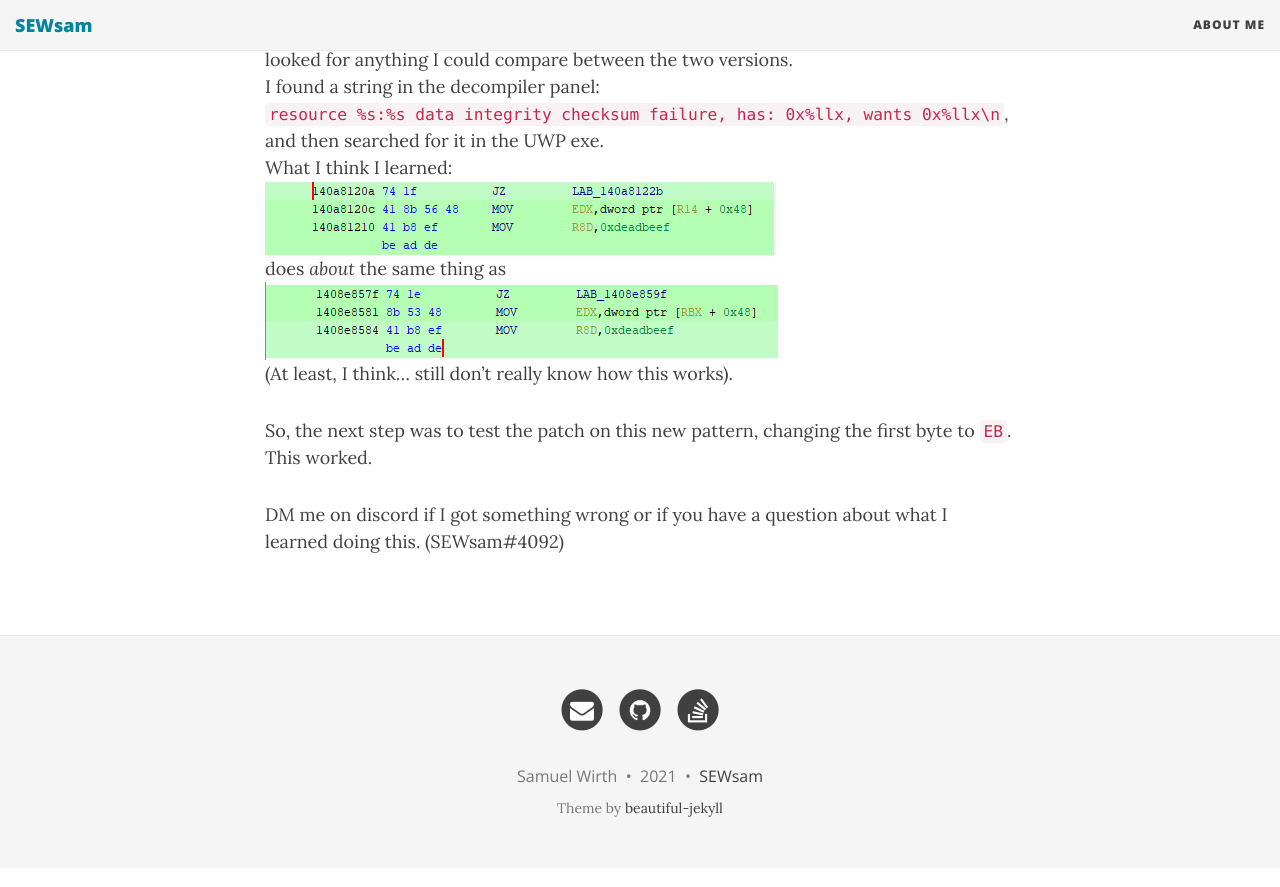
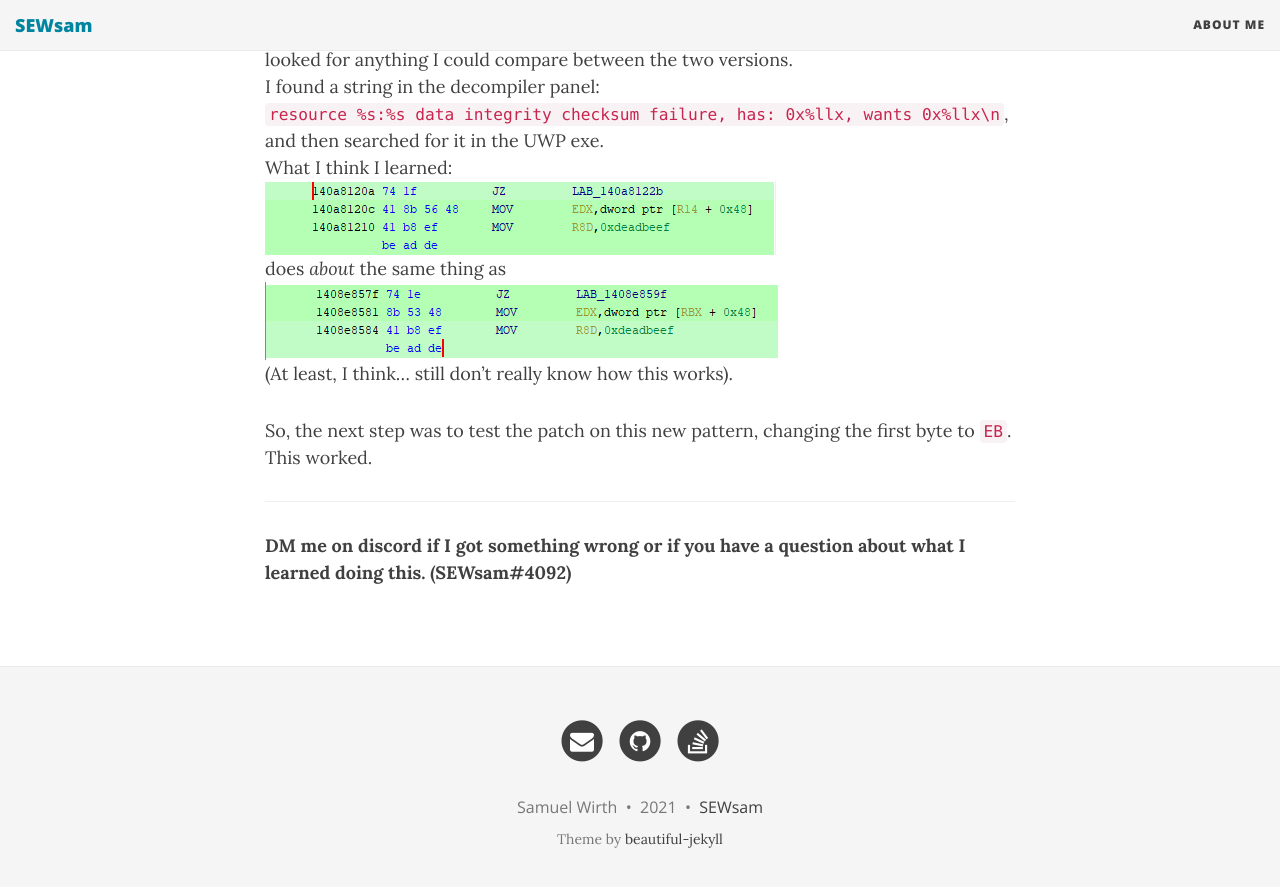
Before and after one commit to SEWsam/sewsam.github.io, a Jekyll site: the page built from _posts/2021-04-07-modding-doom-eternal-uwp.md, in a window 1280 px wide and 900 px high, scrolled down 1699 px. Shown: the top 887 px of the window. Built offline with Jekyll 4.4.1, drawn with Linux system fonts in a browser that asks for light colours; nearby versions of some CDN libraries.

```diff
--- a/_posts/2021-04-07-modding-doom-eternal-uwp.md
+++ b/_posts/2021-04-07-modding-doom-eternal-uwp.md
@@ -46,5 +46,6 @@ does _about_ the same thing as
 
 So, the next step was to test the patch on this new pattern, changing the first byte to `EB`. This worked.
 
+---
 
-DM me on discord if I got something wrong or if you have a question about what I learned doing this. (SEWsam#4092)
+**DM me on discord if I got something wrong or if you have a question about what I learned doing this. (SEWsam#4092)**
```
